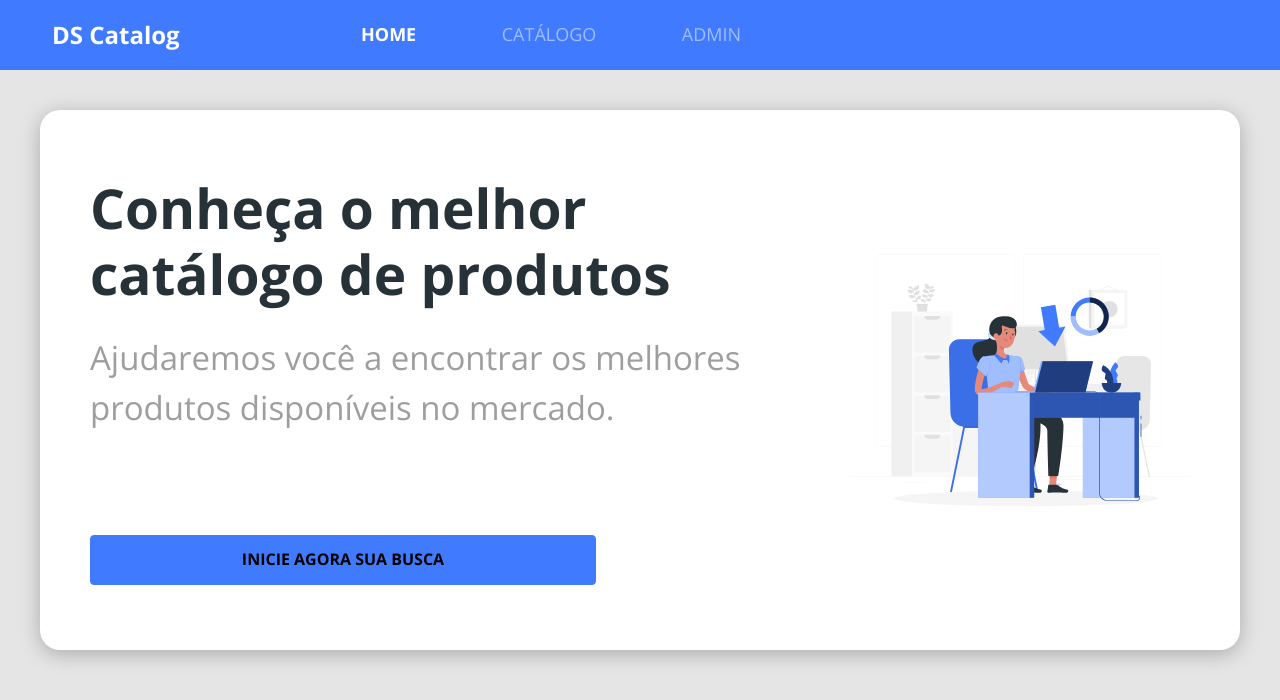
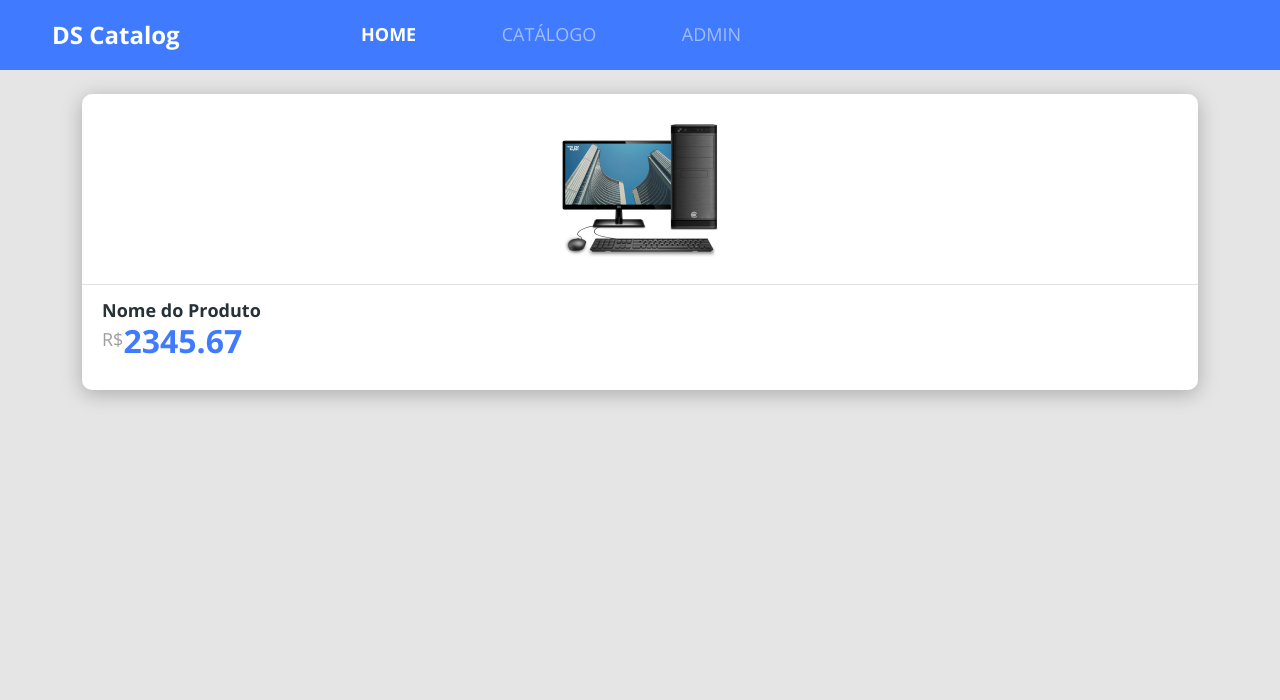
Before and after one commit to miltcn/dscatalog-devsuperior, a React (Create React App) app in the folder frontweb/: page / in a window 1280 px wide. Shown: the top 700 px of the page. Built offline with nearby package versions, Linux system fonts and the light colour scheme.

Commit message:
Criado componente productPrice

```diff
--- a/frontweb/src/App.css
+++ b/frontweb/src/App.css
@@ -13,3 +13,9 @@
     text-decoration: none;
     color: unset;
 }
+
+.base-card {
+    background-color: #fff;
+    box-shadow: 0px 4px 20px rgba(0, 0, 0, 0.25);
+    border-radius: 10px;
+}
--- a/frontweb/src/App.tsx
+++ b/frontweb/src/App.tsx
@@ -1,10 +1,10 @@
 import './assets/styles/custom.scss';
 import './App.css';
-import Home from 'pages/Home';
+import Catalog from 'pages/Catalog';
 
 function App() {
   return (
-   <Home />
+   <Catalog />
   );
 }
 
--- /dev/null
+++ b/frontweb/src/components/ProductCard/index.tsx
@@ -0,0 +1,20 @@
+import './styles.css';
+
+import ProductImg from 'assets/images/product.png';
+import ProductPrice from 'components/ProductPrice';
+
+function ProductCard() {
+  return (
+    <div className="base-card product-card">
+        <div className="card-top-container">
+            <img src={ProductImg} alt="Nome do Produto" />
+        </div>
+        <div className="card-bottom-container">
+            <h6>Nome do Produto</h6>
+            <ProductPrice />
+        </div>
+    </div>
+  );
+}
+
+export default ProductCard;
--- /dev/null
+++ b/frontweb/src/components/ProductCard/styles.css
@@ -0,0 +1,23 @@
+.product-card {
+    margin-bottom: 30px;
+}
+
+.card-top-container {
+    text-align: center;
+    padding: 16px 0;
+    border-bottom: 1px solid #E1E1E1;
+}
+
+.card-top-container img{
+    width: 158px;
+    height: 158px;
+}
+
+.card-bottom-container {
+    padding: 15px 20px 30px 20px;
+}
+
+.card-bottom-container h6{
+    font-size: 18px;
+    color: #263238;
+}
--- /dev/null
+++ b/frontweb/src/components/ProductPrice/index.tsx
@@ -0,0 +1,12 @@
+import './styles.css';
+
+function ProductPrice() {
+  return (
+    <div className="product-price-container">
+        <span>R$</span>
+        <h3>2345.67</h3>
+    </div>
+  );
+}
+
+export default ProductPrice;
--- /dev/null
+++ b/frontweb/src/components/ProductPrice/styles.css
@@ -0,0 +1,14 @@
+.product-price-container {
+    display: flex;
+}
+
+.product-price-container span{
+    font-size: 18px;
+    color: #9E9E9E;
+    margin-top: 4px;
+}
+
+.product-price-container h3{
+    font-size: 32px;
+    color: #407BFF;
+}
--- /dev/null
+++ b/frontweb/src/pages/Catalog/index.tsx
@@ -0,0 +1,15 @@
+import Navbar from 'components/Navbar';
+import ProductCard from 'components/ProductCard';
+
+function Catalog() {
+  return (
+    <>
+      <Navbar />
+      <div className="container my-4">
+        <ProductCard />
+      </div>
+    </>
+  );
+}
+
+export default Catalog;
--- a/frontweb/src/pages/Home/index.tsx
+++ b/frontweb/src/pages/Home/index.tsx
@@ -9,7 +9,7 @@
     <>
       <Navbar />
       <div className="home-container">
-        <div className="home-card">
+        <div className="base-card home-card">
           <div className="home-content-container">
             <div>
               <h1>Conheça o melhor catálogo de produtos</h1>
--- a/frontweb/src/pages/Home/style.css
+++ b/frontweb/src/pages/Home/style.css
@@ -7,8 +7,6 @@
 .home-card {
     display: flex;
     flex-direction: column-reverse;
-    background-color: #fff;
-    box-shadow: 0px 4px 20px rgba(0, 0, 0, 0.25);
     border-radius: 20px;
 }
 
```
Also changed, not shown: frontweb/src/assets/images/product.png (added).
